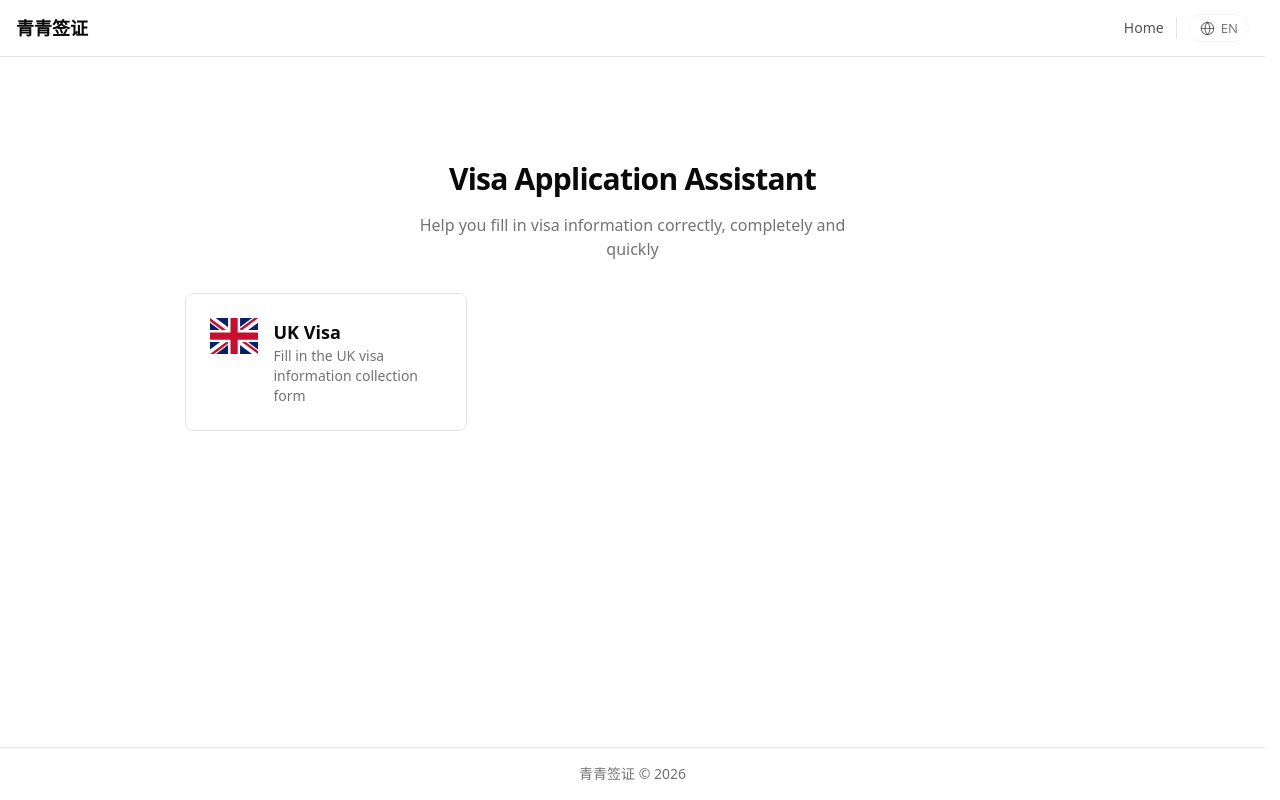
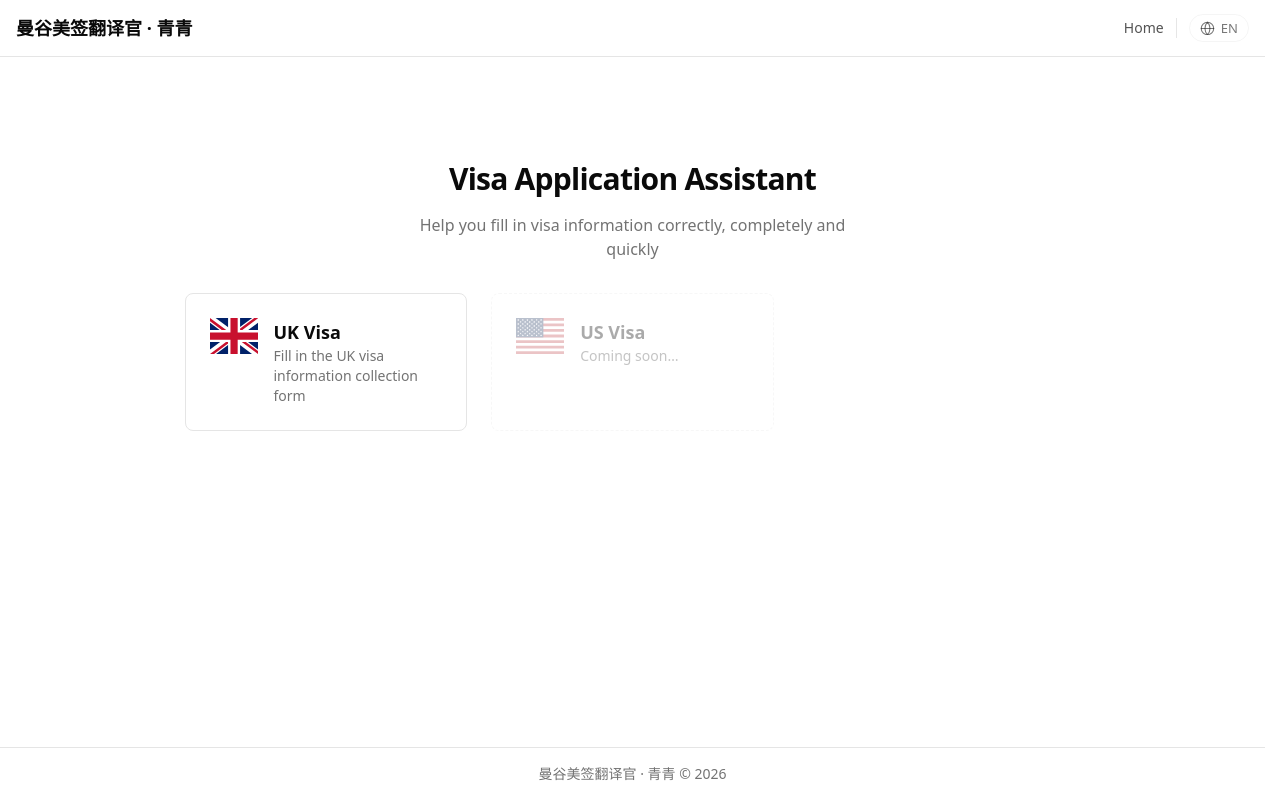
Before and after one commit to WindShadow-mo/ws-visa, a Vue app: page / in a window 1280 px wide. Built offline with nearby package versions, Linux system fonts and the light colour scheme.

Commit message:
feat: 美国签证-卡片

```diff
--- a/src/config/site.ts
+++ b/src/config/site.ts
@@ -1,6 +1,6 @@
 export const siteConfig = {
-  name: '青青签证',
-  description: '青青签证咨询',
+  name: '曼谷美签翻译官 · 青青',
+  description: '签证咨询',
 } as const
 
 export type SiteConfig = typeof siteConfig
--- a/src/locales/en.json
+++ b/src/locales/en.json
@@ -51,7 +51,9 @@
     "title": "Visa Application Assistant",
     "description": "Help you fill in visa information correctly, completely and quickly",
     "startUkVisa": "UK Visa",
-    "startUkVisaDesc": "Fill in the UK visa information collection form"
+    "startUkVisaDesc": "Fill in the UK visa information collection form",
+    "startUsVisa": "US Visa",
+    "startUsVisaDesc": "Coming soon…"
   },
   "ukVisa": {
     "title": "UK Visa",
--- a/src/locales/zh-CN.json
+++ b/src/locales/zh-CN.json
@@ -51,7 +51,9 @@
     "title": "签证信息填写助手",
     "description": "帮助您正确、完整、快速地填写签证所需信息",
     "startUkVisa": "英国签证",
-    "startUkVisaDesc": "填写英国签证信息收集表"
+    "startUkVisaDesc": "填写英国签证信息收集表",
+    "startUsVisa": "美国签证",
+    "startUsVisaDesc": "即将上线…"
   },
   "ukVisa": {
     "title": "英国签证",
--- a/src/views/HomePage.vue
+++ b/src/views/HomePage.vue
@@ -4,7 +4,8 @@ import { useI18n } from 'vue-i18n'
 const { t } = useI18n()
 
 const visaTypes = [
-  { to: '/uk-visa', titleKey: 'home.startUkVisa', descKey: 'home.startUkVisaDesc', flag: 'gb' }
+  { to: '/uk-visa', titleKey: 'home.startUkVisa', descKey: 'home.startUkVisaDesc', flag: 'gb', comingSoon: false },
+  { to: '', titleKey: 'home.startUsVisa', descKey: 'home.startUsVisaDesc', flag: 'us', comingSoon: true },
 ]
 </script>
 
@@ -16,9 +17,10 @@ const visaTypes = [
     </p>
 
     <div class="w-full max-w-4xl grid grid-cols-1 md:grid-cols-2 lg:grid-cols-3 gap-6">
+      <template v-for="visa in visaTypes" :key="visa.flag">
+        <!-- Active card -->
         <RouterLink
-        v-for="visa in visaTypes"
-        :key="visa.to"
+          v-if="!visa.comingSoon"
           :to="visa.to"
           class="flex items-start gap-4 rounded-lg border border-border p-6 transition-shadow hover:shadow-md cursor-pointer"
         >
@@ -28,6 +30,19 @@ const visaTypes = [
             <p class="text-sm text-muted-foreground">{{ t(visa.descKey) }}</p>
           </div>
         </RouterLink>
+
+        <!-- Coming soon card -->
+        <div
+          v-else
+          class="relative flex items-start gap-4 rounded-lg border border-dashed border-border/50 p-6 opacity-60 cursor-not-allowed"
+        >
+          <span class="fi shrink-0 opacity-50" :class="'fi-' + visa.flag" style="width:48px;height:36px" />
+          <div>
+            <h2 class="text-lg font-semibold text-muted-foreground">{{ t(visa.titleKey) }}</h2>
+            <p class="text-sm text-muted-foreground/70">{{ t(visa.descKey) }}</p>
           </div>
         </div>
       </template>
+    </div>
+  </div>
+</template>
```
Lines whose indentation alone changed are shown as unchanged.
